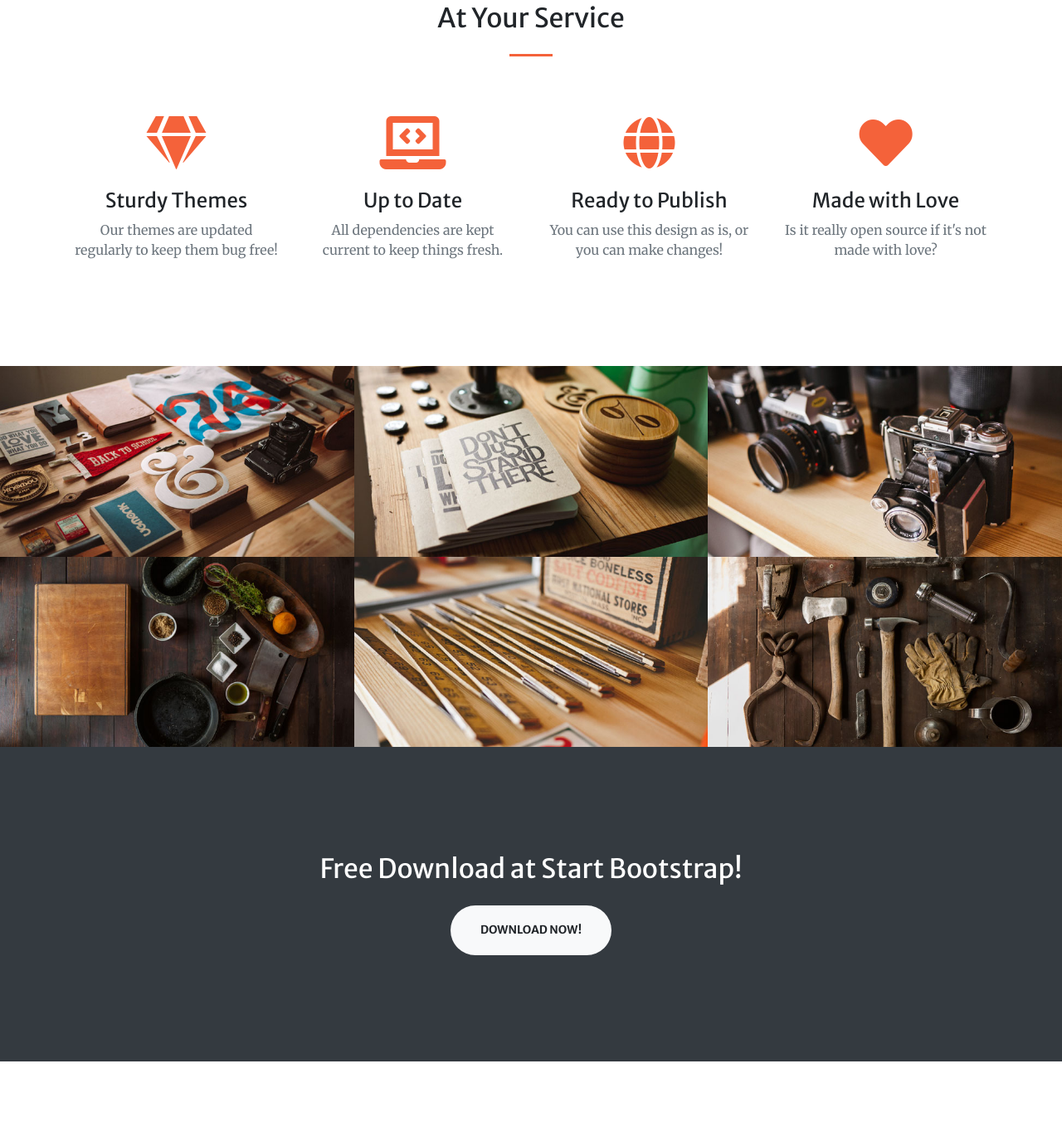
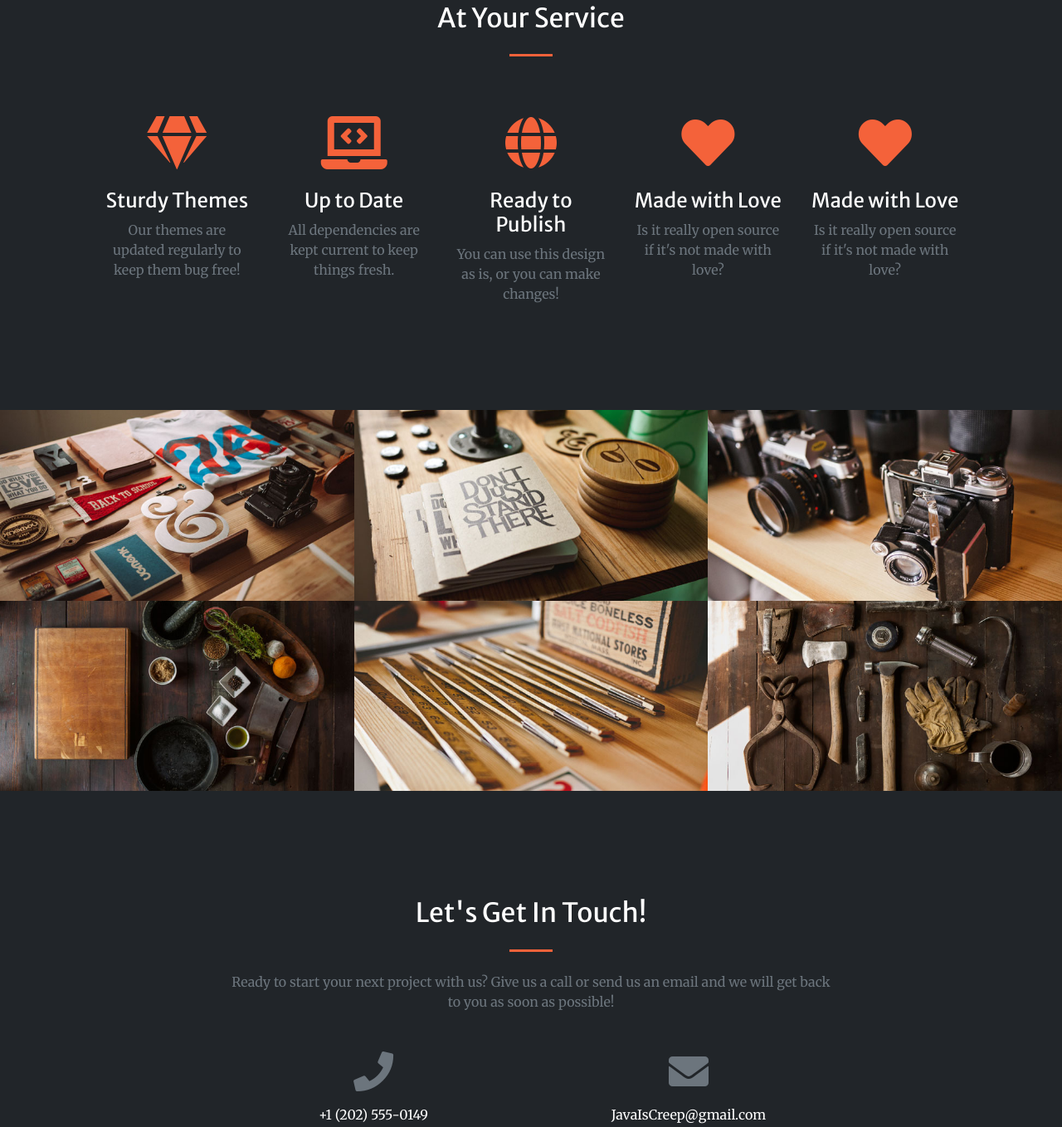
Before and after one commit to Java-Is-Creep/Portfolio, a website with bundled scripts: page index.html in a window 1280 px wide. Shown: the part 1403-2761 px from the top of the page at 83% size. Built offline with nearby package versions, Linux system fonts and the light colour scheme.

Commit message:
5 Iconos Bg Negro

```diff
--- a/index.html
+++ b/index.html
@@ -8,7 +8,7 @@
   <meta name="description" content="">
   <meta name="author" content="">
 
-  <title>Creative - Start Bootstrap Theme</title>
+  <title>Java is Creep</title>
 
   <!-- Font Awesome Icons -->
   <link href="vendor/fontawesome-free/css/all.min.css" rel="stylesheet" type="text/css">
@@ -21,7 +21,7 @@
   <link href="vendor/magnific-popup/magnific-popup.css" rel="stylesheet">
 
   <!-- Theme CSS - Includes Bootstrap -->
-  <link href="css/creative.min.css" rel="stylesheet">
+  <link href="css/creative.css" rel="stylesheet">
 
 </head>
 
@@ -30,7 +30,7 @@
   <!-- Navigation -->
   <nav class="navbar navbar-expand-lg navbar-light fixed-top py-3" id="mainNav">
     <div class="container">
-      <a class="navbar-brand js-scroll-trigger" href="#page-top">Start Bootstrap</a>
+      <a class="navbar-brand js-scroll-trigger" href="#page-top">Java is Creep</a>
       <button class="navbar-toggler navbar-toggler-right" type="button" data-toggle="collapse" data-target="#navbarResponsive" aria-controls="navbarResponsive" aria-expanded="false" aria-label="Toggle navigation">
         <span class="navbar-toggler-icon"></span>
       </button>
@@ -40,7 +40,7 @@
             <a class="nav-link js-scroll-trigger" href="#about">About</a>
           </li>
           <li class="nav-item">
-            <a class="nav-link js-scroll-trigger" href="#services">Services</a>
+            <a class="nav-link js-scroll-trigger" href="#services">Team</a>
           </li>
           <li class="nav-item">
             <a class="nav-link js-scroll-trigger" href="#portfolio">Portfolio</a>
@@ -85,32 +85,39 @@
 
   <!-- Services Section -->
   <section class="page-section" id="services">
-    <div class="container">
+    <div class="container-fluid">
       <h2 class="text-center mt-0">At Your Service</h2>
       <hr class="divider my-4">
       <div class="row">
-        <div class="col-lg-3 col-md-6 text-center">
+        <div class="col-lg-2 offset-1 col-md-6 text-center">
           <div class="mt-5">
             <i class="fas fa-4x fa-gem text-primary mb-4"></i>
             <h3 class="h4 mb-2">Sturdy Themes</h3>
             <p class="text-muted mb-0">Our themes are updated regularly to keep them bug free!</p>
           </div>
         </div>
-        <div class="col-lg-3 col-md-6 text-center">
+        <div class="col-lg-2 col-md-6 text-center">
           <div class="mt-5">
             <i class="fas fa-4x fa-laptop-code text-primary mb-4"></i>
             <h3 class="h4 mb-2">Up to Date</h3>
             <p class="text-muted mb-0">All dependencies are kept current to keep things fresh.</p>
           </div>
         </div>
-        <div class="col-lg-3 col-md-6 text-center">
+        <div class="col-lg-2 col-md-6 text-center">
           <div class="mt-5">
             <i class="fas fa-4x fa-globe text-primary mb-4"></i>
             <h3 class="h4 mb-2">Ready to Publish</h3>
             <p class="text-muted mb-0">You can use this design as is, or you can make changes!</p>
           </div>
         </div>
-        <div class="col-lg-3 col-md-6 text-center">
+        <div class="col-lg-2 col-md-6 text-center">
+          <div class="mt-5">
+            <i class="fas fa-4x fa-heart text-primary mb-4"></i>
+            <h3 class="h4 mb-2">Made with Love</h3>
+            <p class="text-muted mb-0">Is it really open source if it's not made with love?</p>
+          </div>
+        </div>
+        <div class="col-lg-2 col-md-6 text-center">
           <div class="mt-5">
             <i class="fas fa-4x fa-heart text-primary mb-4"></i>
             <h3 class="h4 mb-2">Made with Love</h3>
@@ -207,14 +214,6 @@
     </div>
   </section>
 
-  <!-- Call to Action Section -->
-  <section class="page-section bg-dark text-white">
-    <div class="container text-center">
-      <h2 class="mb-4">Free Download at Start Bootstrap!</h2>
-      <a class="btn btn-light btn-xl" href="https://startbootstrap.com/themes/creative/">Download Now!</a>
-    </div>
-  </section>
-
   <!-- Contact Section -->
   <section class="page-section" id="contact">
     <div class="container">
@@ -233,7 +232,7 @@
         <div class="col-lg-4 mr-auto text-center">
           <i class="fas fa-envelope fa-3x mb-3 text-muted"></i>
           <!-- Make sure to change the email address in anchor text AND the link below! -->
-          <a class="d-block" href="mailto:contact@yourwebsite.com">contact@yourwebsite.com</a>
+          <a class="d-block">JavaIsCreep@gmail.com</a>
         </div>
       </div>
     </div>
```
Also changed, not shown: css/creative.css.
